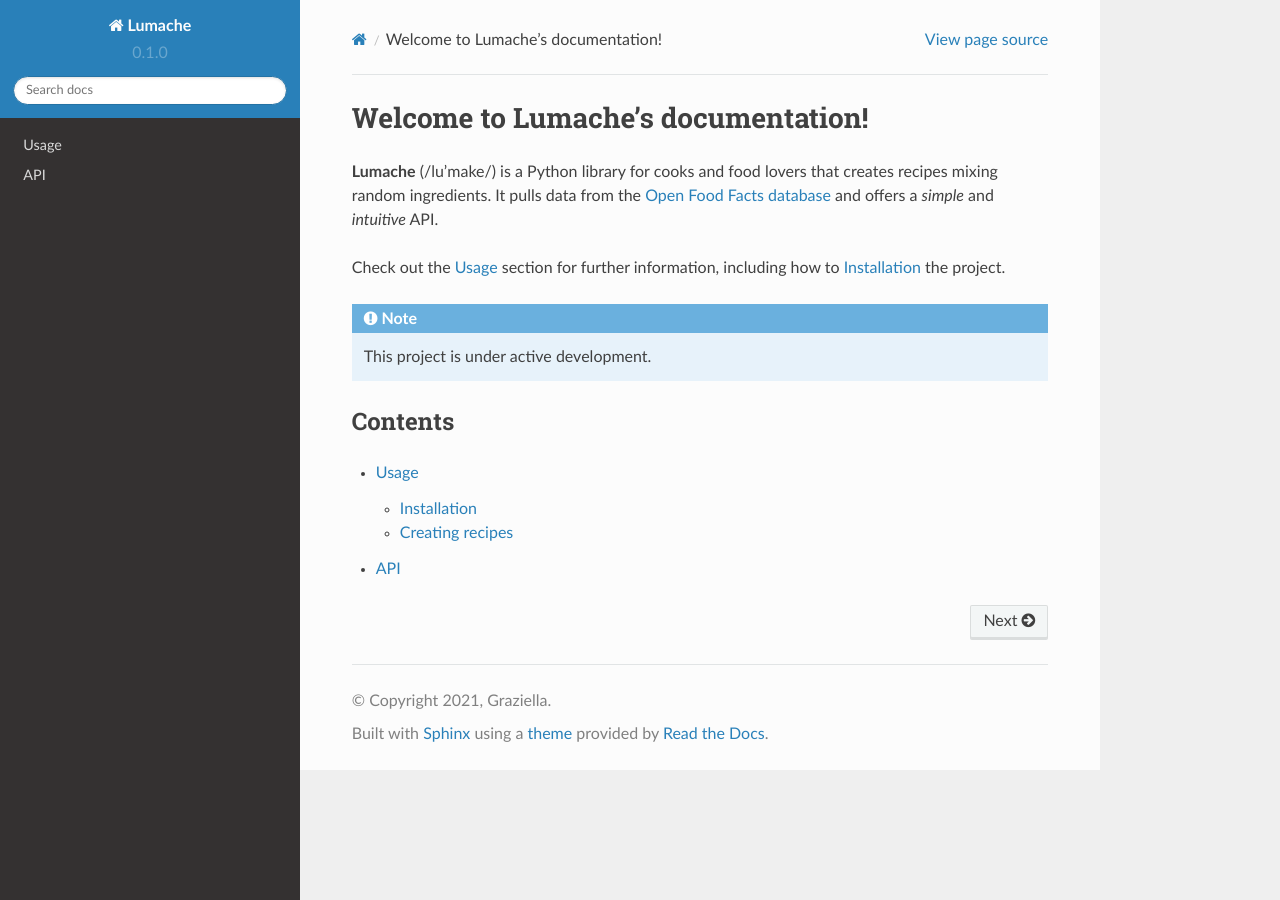
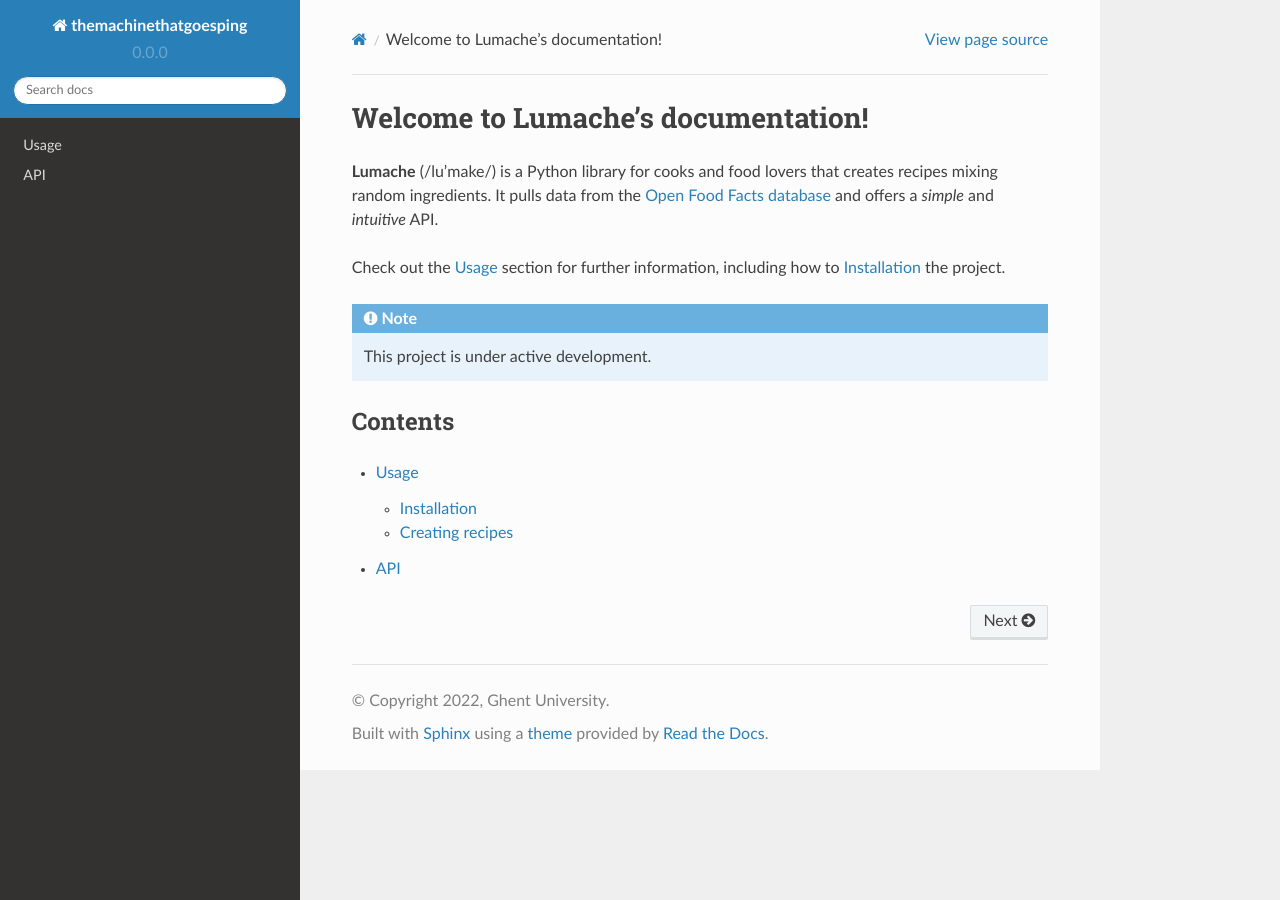
Before and after one commit to themachinethatgoesping/.github, a Sphinx documentation site: the page built from docs/source/index.rst, in a window 1280 px wide. Built offline with Sphinx 7.4.7 and the Read the Docs theme 2.0.0, drawn with Linux system fonts in a browser that asks for light colours.

Commit message:
Update conf.py

```diff
--- a/docs/source/conf.py
+++ b/docs/source/conf.py
@@ -2,12 +2,12 @@
 
 # -- Project information
 
-project = 'Lumache'
-copyright = '2021, Graziella'
-author = 'Graziella'
+project = 'themachinethatgoesping'
+copyright = '2022, Ghent University'
+author = 'themachinethatgoesping authors'
 
-release = '0.1'
-version = '0.1.0'
+release = '0.0'
+version = '0.0.0'
 
 # -- General configuration
 
```
